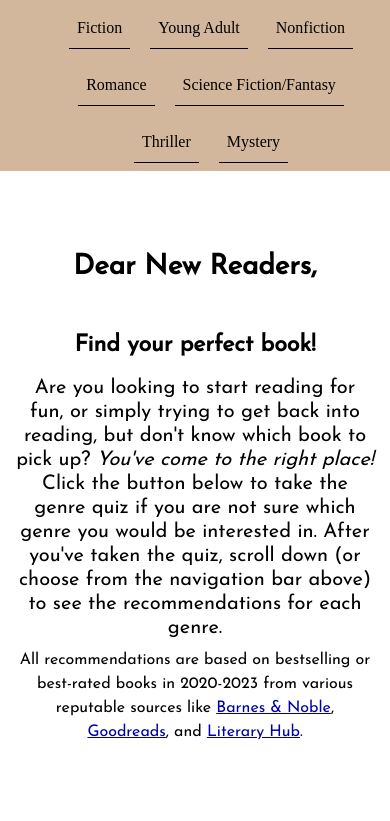
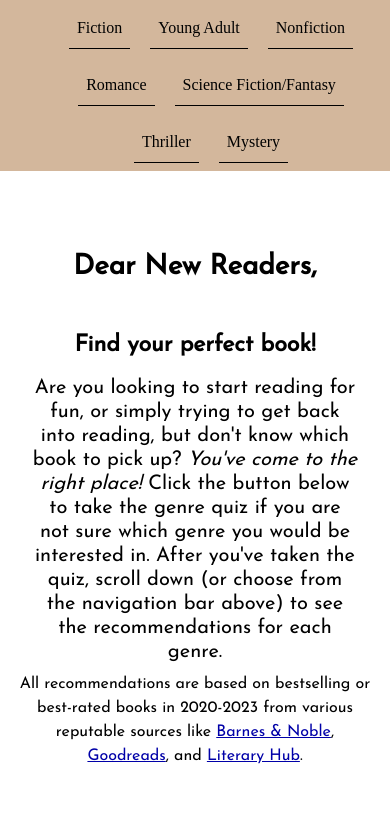
Before and after one commit to gfischette/final-project, a plain HTML site: page index.html in a window 390 px wide. Shown: the top 821 px of the page. Drawn offline with nearby package versions, Linux system fonts and the light colour scheme; a web font is replaced by a local one.

Commit message:
Finished

```diff
--- a/css/main.css
+++ b/css/main.css
@@ -84,6 +84,9 @@ footer a, .description a, #heading a {
     form {
         padding: 0 1rem;
     }
+    #introparagraph {
+        padding: 0 1rem;
+    }
 }
 
 /* the code below is for the stacked top links for navigation and from https://codepen.io/bradfrost/pen/DqBJoR */
--- a/index.html
+++ b/index.html
@@ -28,7 +28,7 @@
     <div id="heading" class="container-lg text-center">
         <div class="mt-5 mb-3 h1 fw-bold">Dear New Readers,</div>
         <div class="mt-5 mb-3 h3 fw-bold">Find your perfect book!</div>
-        <div class="h5">
+        <div id="introparagraph" class="h5">
             Are you looking to start reading for fun, or simply trying to get back into reading, but don't know which book to pick up? <em>You've come to the right place!</em> Click the button below to take the genre quiz if you are not sure which genre you would be interested in. After you've taken the quiz, scroll down (or choose from the navigation bar above) to see the recommendations for each genre.
         </div>
         <div>
```
